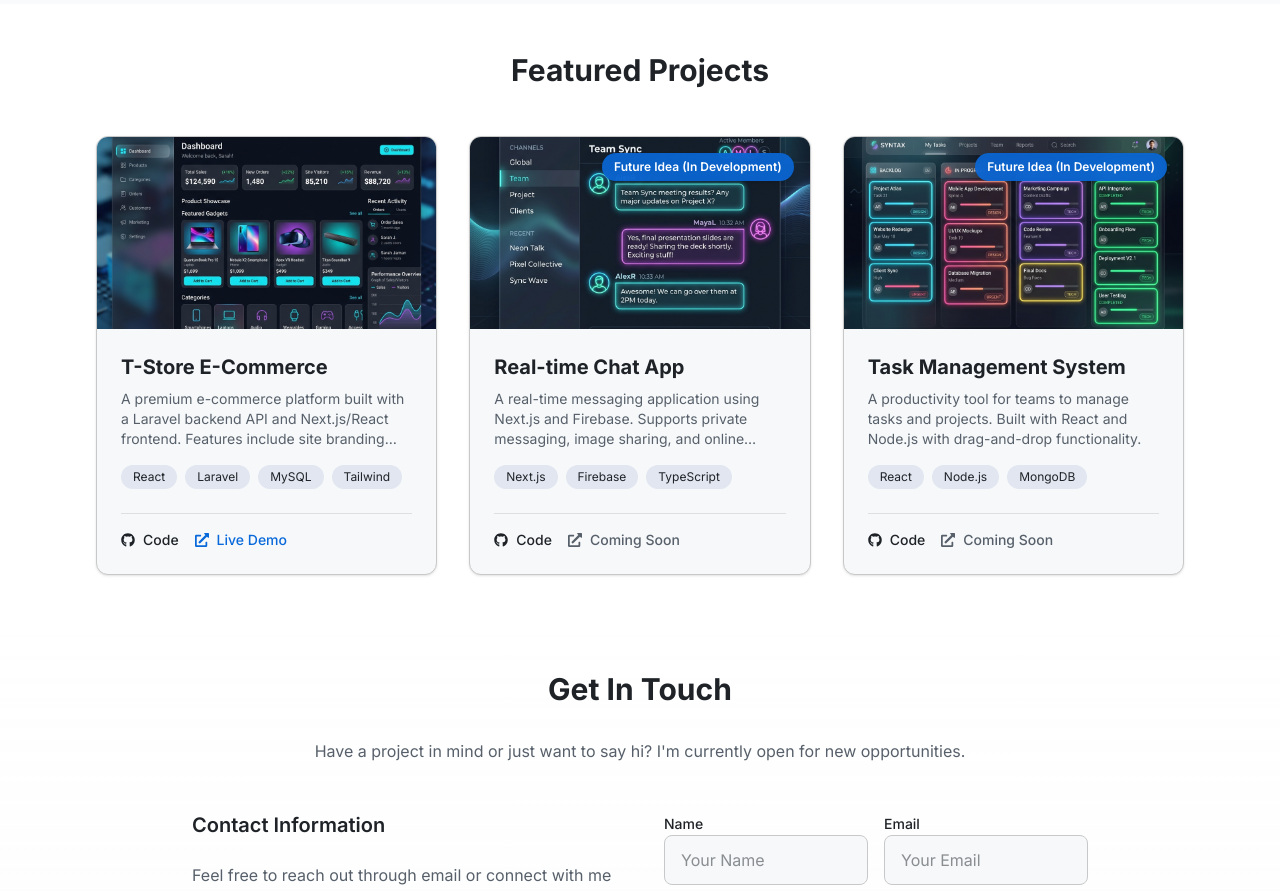
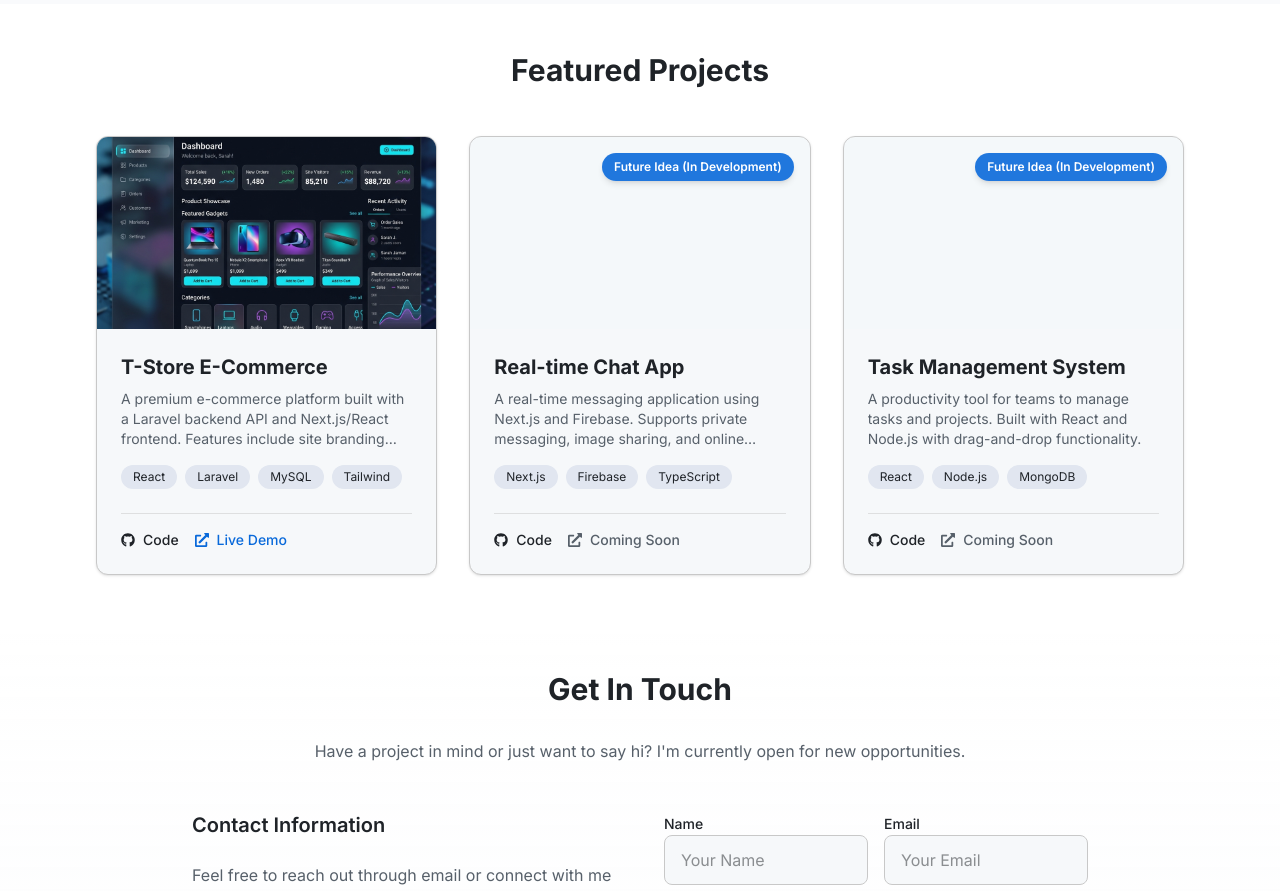
Before and after one commit to Sethtra/my-portfolio, a Next.js app: page / in a window 1280 px wide. Shown: the part 1920-2811 px from the top of the page. Built offline with nearby package versions, Linux system fonts and the light colour scheme.

Commit message:
style: remove preview images for in-development projects

```diff
--- a/src/sections/Projects.tsx
+++ b/src/sections/Projects.tsx
@@ -20,7 +20,7 @@ const projects = [
     description:
       "A real-time messaging application using Next.js and Firebase. Supports private messaging, image sharing, and online status indicators.",
     tags: ["Next.js", "Firebase", "TypeScript"],
-    image: "/chat_app_preview.png",
+    image: "",
     status: "Future Idea (In Development)",
     links: { demo: "#", github: "#" },
   },
@@ -29,7 +29,7 @@ const projects = [
     description:
       "A productivity tool for teams to manage tasks and projects. Built with React and Node.js with drag-and-drop functionality.",
     tags: ["React", "Node.js", "MongoDB"],
-    image: "/task_app_preview.png",
+    image: "",
     status: "Future Idea (In Development)",
     links: { demo: "#", github: "#" },
   },
@@ -58,7 +58,8 @@ export default function Projects() {
             className="bg-card border border-border rounded-xl overflow-hidden shadow-sm hover:shadow-lg transition-all group flex flex-col h-full"
           >
             {/* Project Image */}
-            <div className="relative h-48 overflow-hidden bg-muted">
+            <div className="relative h-48 overflow-hidden bg-muted/20">
+              {project.image ? (
                 <Image
                   src={project.image}
                   alt={project.title}
@@ -66,6 +67,9 @@ export default function Projects() {
                   sizes="(max-width: 768px) 100vw, (max-width: 1024px) 50vw, 33vw"
                   className="object-cover group-hover:scale-105 transition-transform duration-500"
                 />
+              ) : (
+                <div className="w-full h-full bg-secondary/10" />
+              )}
               {project.status !== "Production" && (
                 <div className="absolute top-4 right-4 bg-primary/90 text-primary-foreground text-xs font-semibold px-3 py-1.5 rounded-full shadow-md backdrop-blur-sm">
                   {project.status}
```
Also changed, not shown: public/chat_app_preview.png (deleted), public/task_app_preview.png (deleted). Lines whose indentation alone changed are shown as unchanged.
